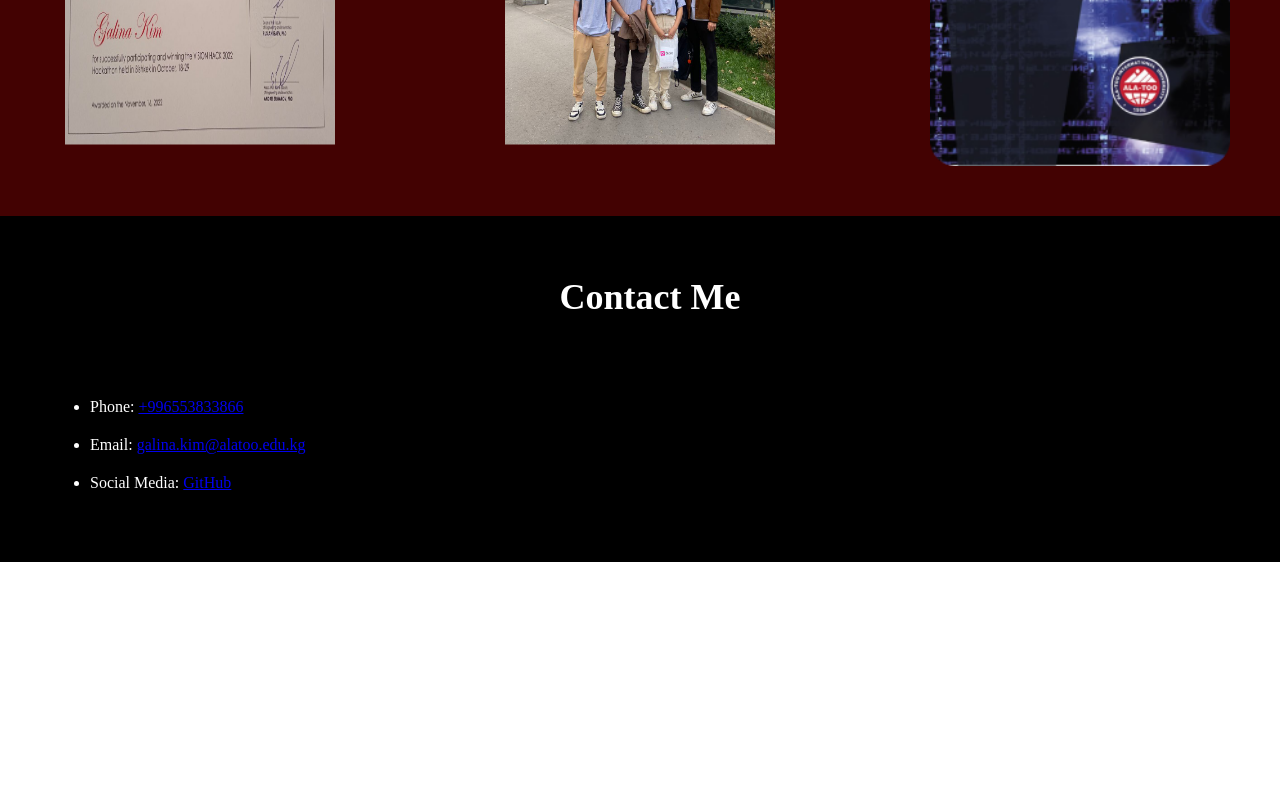
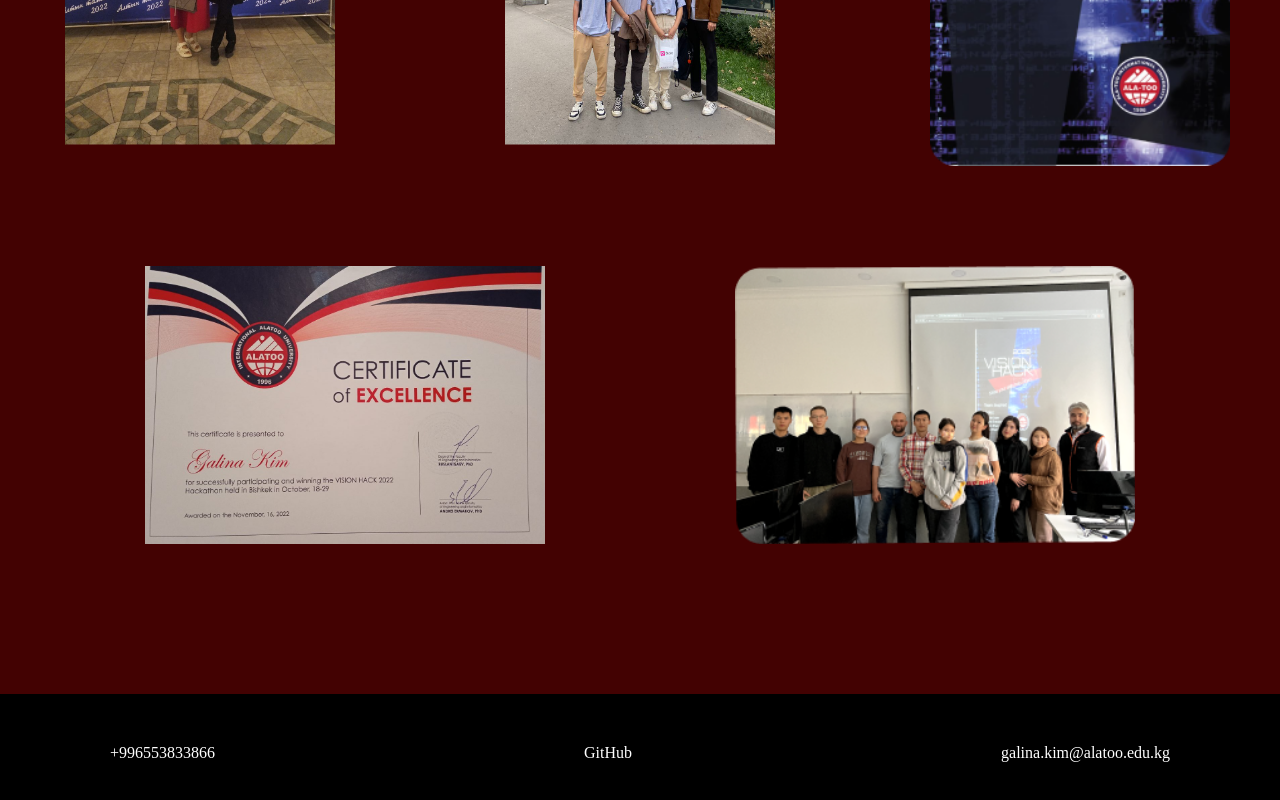
Before and after one commit to kimgalina/kimgalina.github.io, a plain HTML site: page index.html in a window 1280 px wide. Shown: the part 2640-3440 px from the top of the page. Before the commit the page ends 3202 px from the top, so only its background shows below. Drawn offline with Linux system fonts and the light colour scheme.

Commit message:
changed 'contact me' section  and changes in 'gallery section'

```diff
--- a/index.html
+++ b/index.html
@@ -130,20 +130,27 @@
 
     <section id="gallery">
         <h2>Gallery</h2>
-        <div class="image-gallery">
+        <div id="firstRow" class="image-gallery">
+            <img src="images/tamga.jpeg" alt="tamga">
+            <img src="images/intern.jpeg" alt="intern">
+            <img src="images/hackaton.png" alt="hackaton">
+        </div>
+        <div id="secondRow" class="image-gallery">
             <img src="images/certificate.jpeg" alt="certificate">
-            <img src="images/intern.jpeg" alt="intern">
-            <img src="images/hackaton.png" alt="intern">
+            <img src="images/hacakaton1.png" alt="hackaton">
         </div>
     </section>
 
     <section id="contact">
-        <h2>Contact Me</h2>
-        <ul>
-            <li>Phone: <a href="tel:+996553833866">+996553833866</a> </li>
-            <li>Email: <a href="mailto:galina.kim@alatoo.edu.kg">galina.kim@alatoo.edu.kg</a></li>
-            <li>Social Media: <a href="https://github.com/kimgalina">GitHub</a></li>
-        </ul>
+        <div class="contact">
+            <a href="tel:+996553833866">+996553833866</a>
+        </div>
+        <div class="contact">
+            <a href="https://github.com/kimgalina">GitHub</a>
+        </div>
+        <div class="contact">
+            <a href="mailto:galina.kim@alatoo.edu.kg">galina.kim@alatoo.edu.kg</a>
+        </div>
     </section>
     <script src="JS/script.js"></script>
 </body>
--- a/styles/style.css
+++ b/styles/style.css
@@ -137,16 +137,39 @@ nav a {
 
     overflow: hidden;
     position: relative;
+    margin-bottom: 100px;
+}
+ #secondRow {
+    display: flex;
+    justify-content:space-around;
+
+    overflow: hidden;
+    position: relative;
 }
 .image-gallery img{
     width: 300px;
     transition: transform 0.5s;
 
 }
+#secondRow img{
+    width: 400px;
+    transition: transform 0.5s;
+
+}
+
+
 #contact{
+    display: flex;
+    justify-content: space-between;
     background-color: #000000;
 }
+.contact{
+    display: flex;
+    margin: 0 60px;
 
-#contact ul li{
-    margin-bottom: 20px;
 }
+
+.contact a{
+    text-decoration: none;
+    color:#fff;
+}
```
Also changed, not shown: images/hacakaton1.png (added), images/medal.jpeg (added), images/tamga.jpeg (added).
